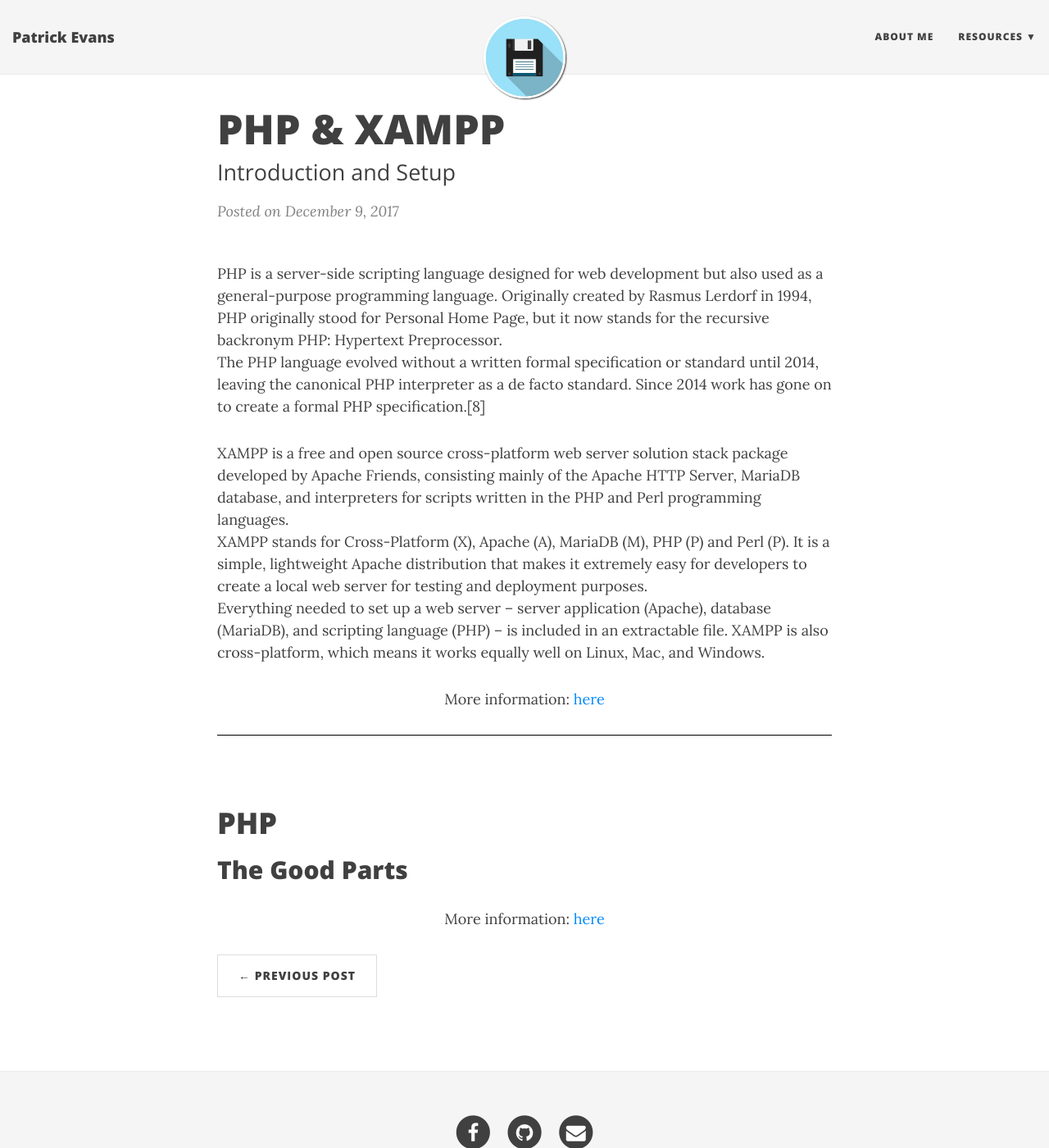
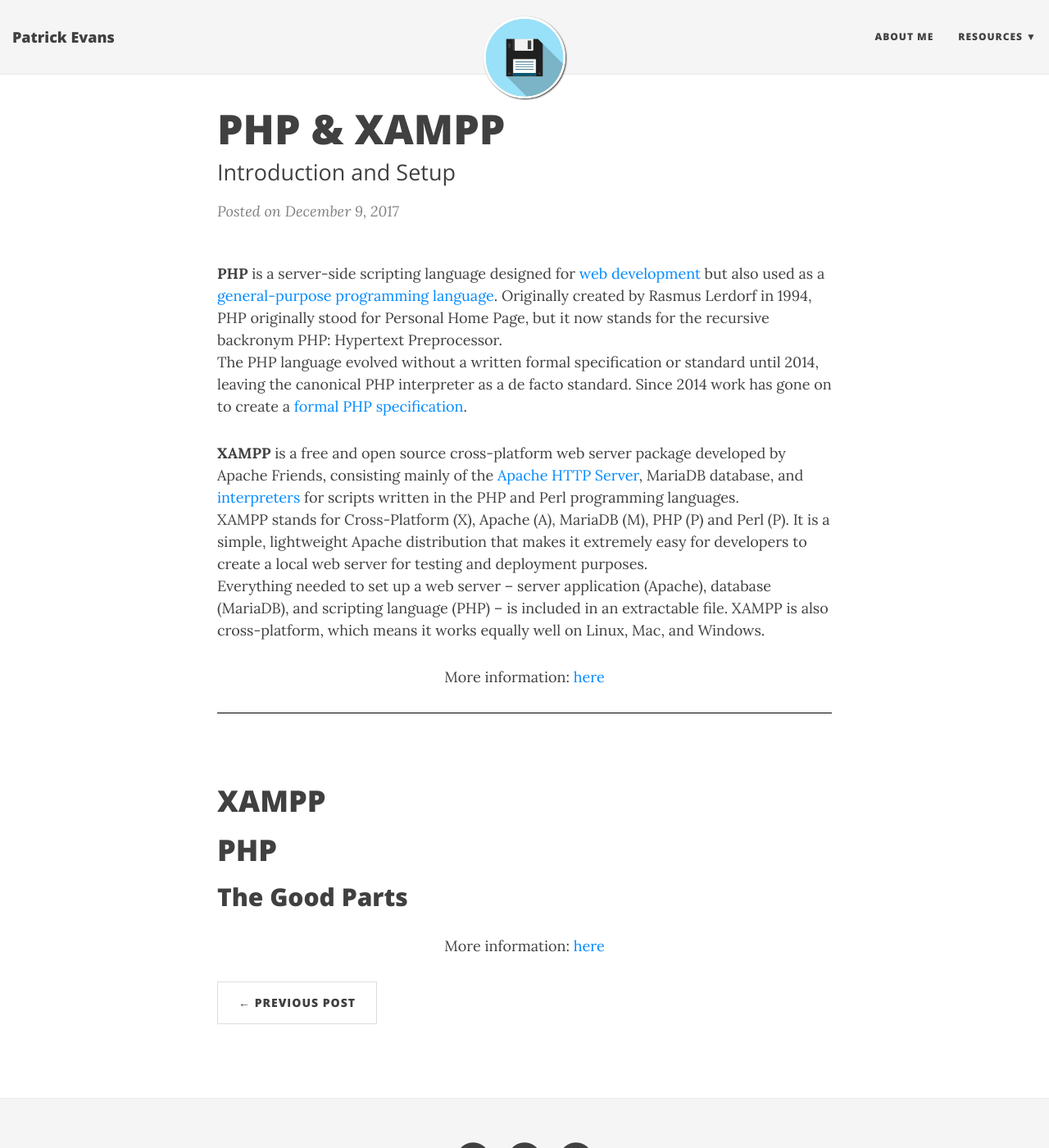
Before and after one commit to patevs/old_blog, a Jekyll site: the page built from _posts/2017-12-09-php.md, in a window 1280 px wide and 1400 px high. Shown: the whole window at 82% size. Built offline with Jekyll 4.4.1, drawn with Linux system fonts in a browser that asks for light colours; nearby versions of some CDN libraries.

Commit message:
updating php _post

```diff
--- a/_posts/2017-12-09-php.md
+++ b/_posts/2017-12-09-php.md
@@ -6,17 +6,19 @@ subtitle: Introduction and Setup
 
 <div style="border-bottom:1px solid black">
 <p>
-PHP is a server-side scripting language designed for web development but also used as a general-purpose programming language. Originally created by Rasmus Lerdorf in 1994, PHP originally stood for Personal Home Page, but it now stands for the recursive backronym PHP: Hypertext Preprocessor.<br>
-The PHP language evolved without a written formal specification or standard until 2014, leaving the canonical PHP interpreter as a de facto standard. Since 2014 work has gone on to create a formal PHP specification.[8]<br>
+<strong>PHP</strong> is a server-side scripting language designed for <a href="https://en.wikipedia.org/wiki/Web_development">web development</a> but also used as a <a href="https://en.wikipedia.org/wiki/General-purpose_programming_language">general-purpose programming language</a>. Originally created by Rasmus Lerdorf in 1994, PHP originally stood for Personal Home Page, but it now stands for the recursive backronym PHP: Hypertext Preprocessor.<br>
+The PHP language evolved without a written formal specification or standard until 2014, leaving the canonical PHP interpreter as a de facto standard. Since 2014 work has gone on to create a <a href="https://www.itworld.com/article/2697195/enterprise-software/php-gets-a-formal-specification--at-last.html">formal PHP specification</a>.<br>
 </p>
 <p>
-XAMPP is a free and open source cross-platform web server solution stack package developed by Apache Friends, consisting mainly of the Apache HTTP Server, MariaDB database, and interpreters for scripts written in the PHP and Perl programming languages.<br> XAMPP stands for Cross-Platform (X), Apache (A), MariaDB (M), PHP (P) and Perl (P). It is a simple, lightweight Apache distribution that makes it extremely easy for developers to create a local web server for testing and deployment purposes.<br>
+<strong>XAMPP</strong> is a free and open source cross-platform web server package developed by Apache Friends, consisting mainly of the <a href="https://en.wikipedia.org/wiki/Apache_HTTP_Server">Apache HTTP Server</a>, MariaDB database, and <a href="https://en.wikipedia.org/wiki/Interpreter_(computing)">interpreters</a> for scripts written in the PHP and Perl programming languages.<br> XAMPP stands for Cross-Platform (X), Apache (A), MariaDB (M), PHP (P) and Perl (P). It is a simple, lightweight Apache distribution that makes it extremely easy for developers to create a local web server for testing and deployment purposes.<br>
 Everything needed to set up a web server – server application (Apache), database (MariaDB), and scripting language (PHP) – is included in an extractable file. XAMPP is also cross-platform, which means it works equally well on Linux, Mac, and Windows.
 </p>
 <p style="text-align:center"> More information: <a href="http://simplyadvanced.net/blog/cheat-sheet-for-windows-command-prompt/">here</a></p>
 </div>
 <br>
 
+# XAMPP
+
 # PHP
 
 ## The Good Parts
```
